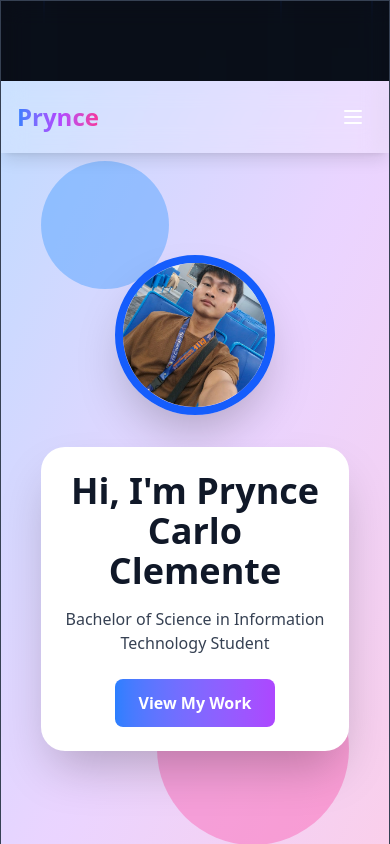
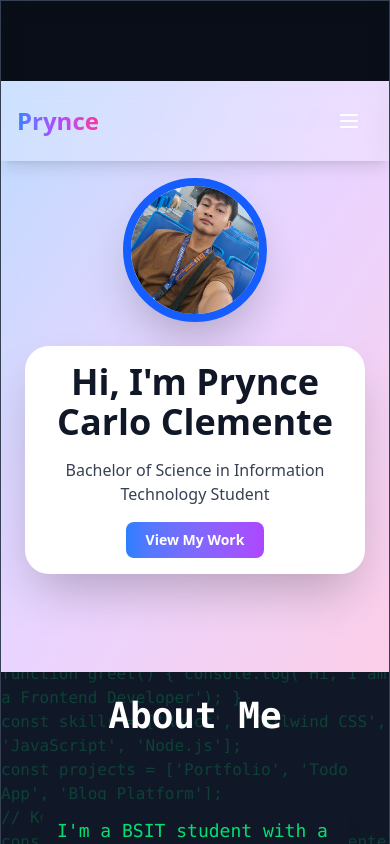
Before and after one commit to Prynce0711/MyPortfolio, a React (Vite) app: page / in a window 390 px wide. Shown: the top 844 px of the page. Built offline with nearby package versions, Linux system fonts and the light colour scheme.

Commit message:
fix: improve responsiveness and layout adjustments across components

```diff
--- a/src/App.jsx
+++ b/src/App.jsx
@@ -164,7 +164,7 @@ export default function App() {
     <div className="relative scroll-smooth min-h-screen text-white overflow-x-hidden bg-gray-900">
 
       {/* Moving diagonal streaks - Enhanced mapping */}
-      <div className="absolute inset-0 z-0 overflow-hidden">
+  <div className="hidden sm:block absolute inset-0 z-0 overflow-hidden">
         {Array.from({ length: 30 }).map((_, i) => {
           const randomTop = -50 + Math.random() * 100;
           const randomLeft = Math.random() * 100;
--- a/src/components/Hero.jsx
+++ b/src/components/Hero.jsx
@@ -33,18 +33,19 @@ export default function Hero({ personalInfo }) {
   return (
     <section
       id="hero"
-      className="relative min-h-screen flex justify-center items-center bg-gradient-to-br from-blue-200 via-purple-200 to-pink-200 dark:from-gray-800 dark:via-gray-900 dark:to-gray-900 px-6 overflow-hidden"
+      className="relative min-h-[70vh] md:min-h-screen flex justify-center items-center bg-gradient-to-br from-blue-200 via-purple-200 to-pink-200 dark:from-gray-800 dark:via-gray-900 dark:to-gray-900 px-4 sm:px-6 overflow-hidden"
     >
       {/* Decorative floating circles */}
-      <div className="absolute top-20 left-10 w-32 h-32 bg-blue-400 rounded-full opacity-30 animate-pulse dark:bg-purple-700"></div>
-      <div className="absolute bottom-20 right-10 w-48 h-48 bg-pink-400 rounded-full opacity-20 animate-pulse dark:bg-indigo-700"></div>
-      <div className="absolute top-1/2 right-20 w-24 h-24 bg-purple-300 rounded-full opacity-20 animate-bounce dark:bg-blue-700"></div>
+      {/* decorative elements hidden on very small screens to save vertical space */}
+      <div className="hidden sm:block absolute top-20 left-10 w-32 h-32 bg-blue-400 rounded-full opacity-30 animate-pulse dark:bg-purple-700"></div>
+      <div className="hidden sm:block absolute bottom-20 right-10 w-48 h-48 bg-pink-400 rounded-full opacity-20 animate-pulse dark:bg-indigo-700"></div>
+      <div className="hidden md:block absolute top-1/2 right-20 w-24 h-24 bg-purple-300 rounded-full opacity-20 animate-bounce dark:bg-blue-700"></div>
 
-  <div className="flex flex-col md:flex-row items-center md:items-start max-w-5xl w-full gap-8 z-10 px-4 sm:px-6">
+      <div className="flex flex-col md:flex-row items-center md:items-start max-w-5xl w-full gap-6 z-10 px-2 sm:px-4">
         {/* Circular Image on the left */}
         <div
           ref={imageRef}
-          className={`w-40 h-40 sm:w-48 sm:h-48 md:w-64 md:h-64 flex-shrink-0 transition-all duration-1000 ease-out ${
+          className={`w-36 h-36 sm:w-44 sm:h-44 md:w-64 md:h-64 flex-shrink-0 transition-all duration-1000 ease-out ${
             imageVisible ? "opacity-100 translate-x-0" : "opacity-0 -translate-x-10"
           }`}
         >
@@ -58,7 +59,7 @@ export default function Hero({ personalInfo }) {
         {/* Text / Card on the right */}
         <div
           ref={textRef}
-          className={`w-full md:w-1/2 bg-white dark:bg-gray-900 shadow-2xl rounded-3xl p-6 md:p-10 text-center md:text-left transition-all duration-1000 ease-out transform ${
+          className={`w-full md:w-1/2 bg-white dark:bg-gray-900 shadow-2xl rounded-3xl p-4 sm:p-6 md:p-10 text-center md:text-left transition-all duration-1000 ease-out transform ${
             textVisible ? "opacity-100 translate-x-0" : "opacity-0 translate-x-10"
           } hover:scale-105`}
         >
@@ -66,13 +67,13 @@ export default function Hero({ personalInfo }) {
             Hi, I'm {personalInfo.name}
           </h1>
 
-          <p className="mb-6 text-gray-700 dark:text-gray-300">
+          <p className="mb-4 sm:mb-6 text-gray-700 dark:text-gray-300 text-base sm:text-lg">
             {personalInfo.title}
           </p>
 
           <a
             href="#projects"
-            className="inline-block px-6 py-3 bg-gradient-to-r from-blue-500 to-purple-500 text-white font-semibold rounded-lg hover:from-purple-500 hover:to-blue-500 transition-all"
+            className="inline-block px-5 py-2 sm:px-6 sm:py-3 bg-gradient-to-r from-blue-500 to-purple-500 text-white font-semibold rounded-lg hover:from-purple-500 hover:to-blue-500 transition-all text-sm sm:text-base"
           >
             View My Work
           </a>
--- a/src/components/Navbar.jsx
+++ b/src/components/Navbar.jsx
@@ -101,7 +101,7 @@ export default function Navbar({ brandName, navigationItems }) {
           aria-expanded={open}
           aria-controls="mobile-menu"
           onClick={() => setOpen((s) => !s)}
-          className="text-white p-2 rounded-md focus:outline-none focus:ring-2 focus:ring-blue-400"
+          className="text-white p-3 rounded-md focus:outline-none focus:ring-2 focus:ring-blue-400"
         >
           {open ? (
             <svg xmlns="http://www.w3.org/2000/svg" className="h-6 w-6" fill="none" viewBox="0 0 24 24" stroke="currentColor">
--- a/src/components/Projects.jsx
+++ b/src/components/Projects.jsx
@@ -4,10 +4,10 @@ export default function Projects({ projects }) {
   return (
     <section
       id="projects"
-      className="p-10 bg-gradient-to-b from-white to-gray-100 dark:from-gray-900 dark:to-gray-800 text-gray-900 dark:text-white"
+      className="p-6 sm:p-10 bg-gradient-to-b from-white to-gray-100 dark:from-gray-900 dark:to-gray-800 text-gray-900 dark:text-white"
     >
-      <h2 className="text-4xl font-bold mb-16 text-center">Projects</h2>
-      <div className="grid grid-cols-1 md:grid-cols-2 lg:grid-cols-3 gap-10">
+      <h2 className="text-3xl sm:text-4xl font-bold mb-10 sm:mb-16 text-center">Projects</h2>
+      <div className="grid grid-cols-1 sm:grid-cols-1 md:grid-cols-2 lg:grid-cols-3 gap-6 sm:gap-8">
         {projects.map((project, index) => (
           <motion.div
             key={project.name}
@@ -49,12 +49,13 @@ export default function Projects({ projects }) {
               <div>
                 {/* Project Image */}
                 {project.image && (
-                  <div className="mb-4 rounded-xl overflow-hidden">
-                    <img
-                      src={project.image}
-                      alt={project.name}
-                      className="w-full h-40 md:h-48 lg:h-56 object-cover transform transition-all duration-500 group-hover:scale-110"
-                    />
+                    <div className="mb-4 rounded-xl overflow-hidden">
+                      <img
+                        src={project.image}
+                        alt={project.name}
+                        className="w-full h-32 sm:h-40 md:h-48 lg:h-56 object-cover transform transition-all duration-500 group-hover:scale-110"
+                        loading="lazy"
+                      />
                   </div>
                 )}
 
--- a/src/components/experience.jsx
+++ b/src/components/experience.jsx
@@ -8,7 +8,7 @@ function TiltCard({ exp, index }) {
       transition={{ duration: 0.6, delay: index * 0.2 }}
       whileHover={{ scale: 1.05 }}
       whileTap={{ scale: 0.95, rotate: -2 }}
-      className="relative bg-gradient-to-br from-gray-800 via-gray-900 to-black border border-gray-700 w-80 p-6 rounded-2xl shadow-xl flex-shrink-0 hover:shadow-blue-500/30 transition-transform"
+  className="relative bg-gradient-to-br from-gray-800 via-gray-900 to-black border border-gray-700 w-64 sm:w-80 p-5 sm:p-6 rounded-2xl shadow-xl flex-shrink-0 hover:shadow-blue-500/30 transition-transform"
     >
       <h3 className="text-2xl font-semibold text-blue-400">{exp.role}</h3>
       <p className="text-sm text-gray-400 mb-3">
@@ -55,7 +55,7 @@ export default function Experience({ experiences = [] }) {
   const experienceList = experiences.length > 0 ? experiences : defaultExperiences;
 
   return (
-    <section id="experience" className="relative min-h-[auto] flex items-center justify-center text-white py-12 px-4 sm:py-16 sm:px-6 overflow-hidden">
+    <section id="experience" className="relative min-h-[auto] flex items-center justify-center text-white py-10 px-3 sm:py-12 sm:px-6 overflow-hidden">
       {/* 🔥 Animated Dark Gradient Background */}
       <motion.div
         className="absolute inset-0 bg-gradient-to-r from-gray-950 via-gray-900 to-gray-950"
@@ -74,9 +74,9 @@ export default function Experience({ experiences = [] }) {
           Work Experience
         </motion.h2>
 
-        {/* Cards: horizontally scrollable on small screens, static grid on larger screens */}
-        <div className="w-full overflow-x-auto py-4">
-          <div className="flex gap-6 items-stretch">
+        {/* Cards: horizontally scrollable on small screens, arranged in grid on larger screens */}
+        <div className="w-full">
+          <div className="flex gap-6 items-stretch overflow-x-auto py-4 px-2 sm:px-0">
             {experienceList.map((exp, index) => (
               <TiltCard key={index} exp={exp} index={index} />
             ))}
@@ -86,3 +86,5 @@ export default function Experience({ experiences = [] }) {
     </section>
   );
 }
+
+/* Adjust card width for small screens inside this file to avoid overflow */
```
